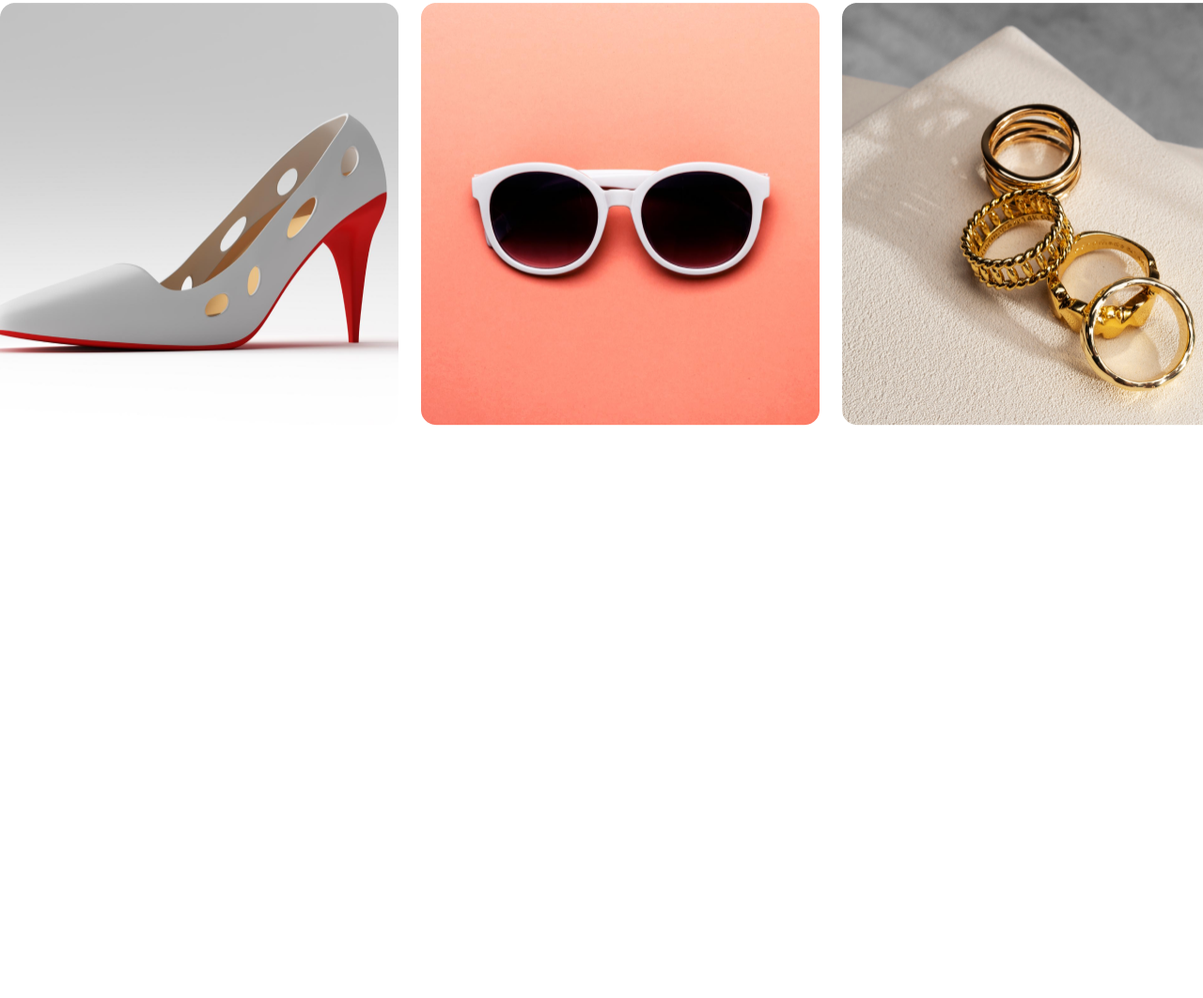
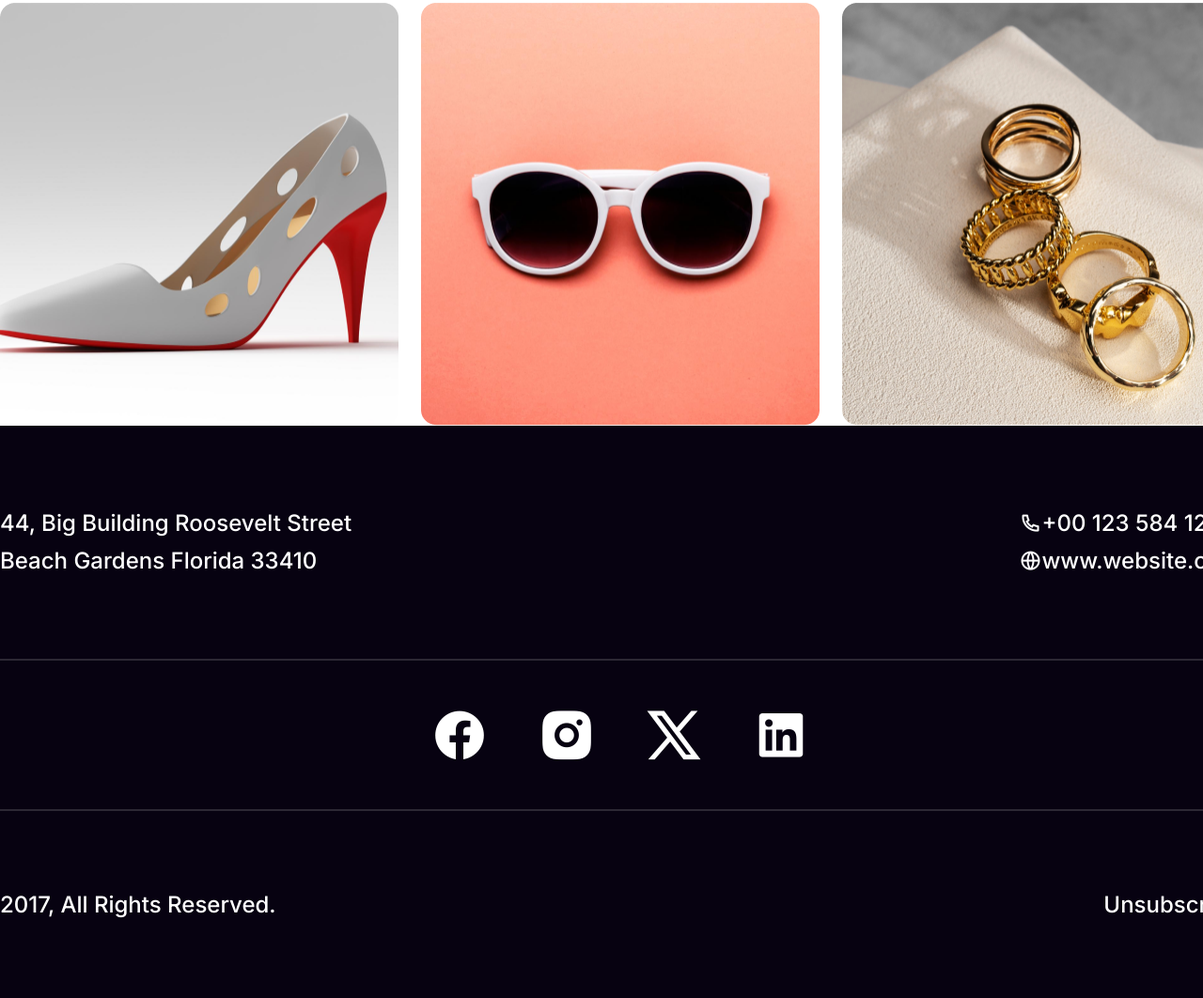
Before and after one commit to rudratechmos/new-year-offer, a plain HTML site: page index.html in a window 1280 px wide. Shown: the part 4082-5144 px from the top of the page at 94% size. Before the commit the page ends 4539 px from the top, so only its background shows below. Drawn offline with nearby package versions, Linux system fonts and the light colour scheme.

Commit message:
added footer section

```diff
--- a/index.html
+++ b/index.html
@@ -5,6 +5,9 @@
     <meta name="viewport" content="width=device-width, initial-scale=1.0">
     <title>Document</title>
     <link rel="stylesheet" href="styles/style.css">
+    <link
+    href="https://cdn.jsdelivr.net/npm/remixicon@4.3.0/fonts/remixicon.css"
+    rel="stylesheet"/>
 </head>
 <body>
     <header class="banner-container">
@@ -83,6 +86,32 @@
             </div>
         </section>
     </main>
-    <footer></footer>
+    <footer class="footer-container">
+        <div class="footer-content">
+            <div class="footer-part1">
+                <div>
+                    <p class="address">44, Big Building Roosevelt Street<br> Beach Gardens Florida 33410</p>
+                </div>
+                <div class="contact">
+                    <p><i class="ri-phone-line"></i>+00 123 584 124</p>
+                    <p><i class="ri-global-line"></i>www.website.com </p>
+                </div>
+            </div>
+            <hr>
+            <div class="footer-part2">
+                <div class="footer-icons">
+                    <i class="ri-facebook-circle-fill"></i>
+                    <i class="ri-instagram-fill"></i>
+                    <i class="ri-twitter-x-line"></i>
+                    <i class="ri-linkedin-box-fill"></i>
+                </div>
+            </div>
+            <hr>
+            <div class="footer-part3">
+                <p class="copyright">2017, All Rights Reserved. </p>
+                <p class="unsubscribe">Unsubscribe</p>
+            </div>
+        </div>
+    </footer>
 </body>
 </html>
--- a/styles/style.css
+++ b/styles/style.css
@@ -287,3 +287,56 @@ html, body{
     width: 100%;
     height: 100%;
 }
+
+/* footer styles */
+.footer-container{
+    height: 609px;
+    background-color: rgb(7, 2, 17);
+}
+
+.footer-content{
+    width: 1320px;
+    height: 609px;
+    margin: 0 auto;
+}
+
+.footer-part1{
+    height: 247.5px;
+    display: flex;
+    justify-content: space-between;
+    align-items: center;
+    color: rgb(255, 255, 255);
+    font-family: "Inter", sans-serif;
+    font-size: 24px;
+    font-weight: 500;
+    line-height: 40px;
+}
+
+.footer-part2{
+    height: 158px;
+    color: white;
+    display: flex;
+    justify-content: center;
+    align-items: center;
+}
+
+.footer-icons i{
+    font-size: 62px;
+    padding: 24px;
+}
+
+.footer-part3{
+    height: 199.5px;
+    display: flex;
+    justify-content: space-between;
+    align-items: center;
+    color: white;
+    font-family: "Inter", sans-serif;
+    font-size: 24px;
+    font-weight: 500;
+    line-height: 29px;
+}
+
+hr{
+    border: 1px solid rgba(255, 255, 255, 0.15);
+}
```
